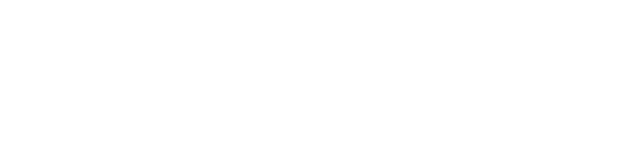
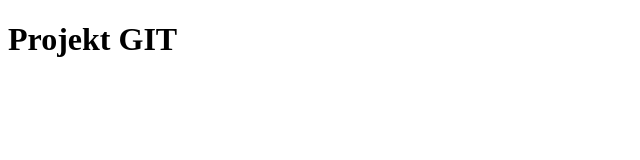
Before and after one commit to agacik/projekt-startowy, a plain HTML site: page index.html in a window 1280 px wide. Shown: the whole page, without its empty margins (0-640 px from the left). Drawn offline with Linux system fonts and the light colour scheme.

Commit message:
Pierwsza zmiana

```diff
--- a/index.html
+++ b/index.html
@@ -5,6 +5,6 @@
     <title>Document</title>
 </head>
 <body>
-
+    <h1>Projekt GIT</h1>
 </body>
 </html>
```
